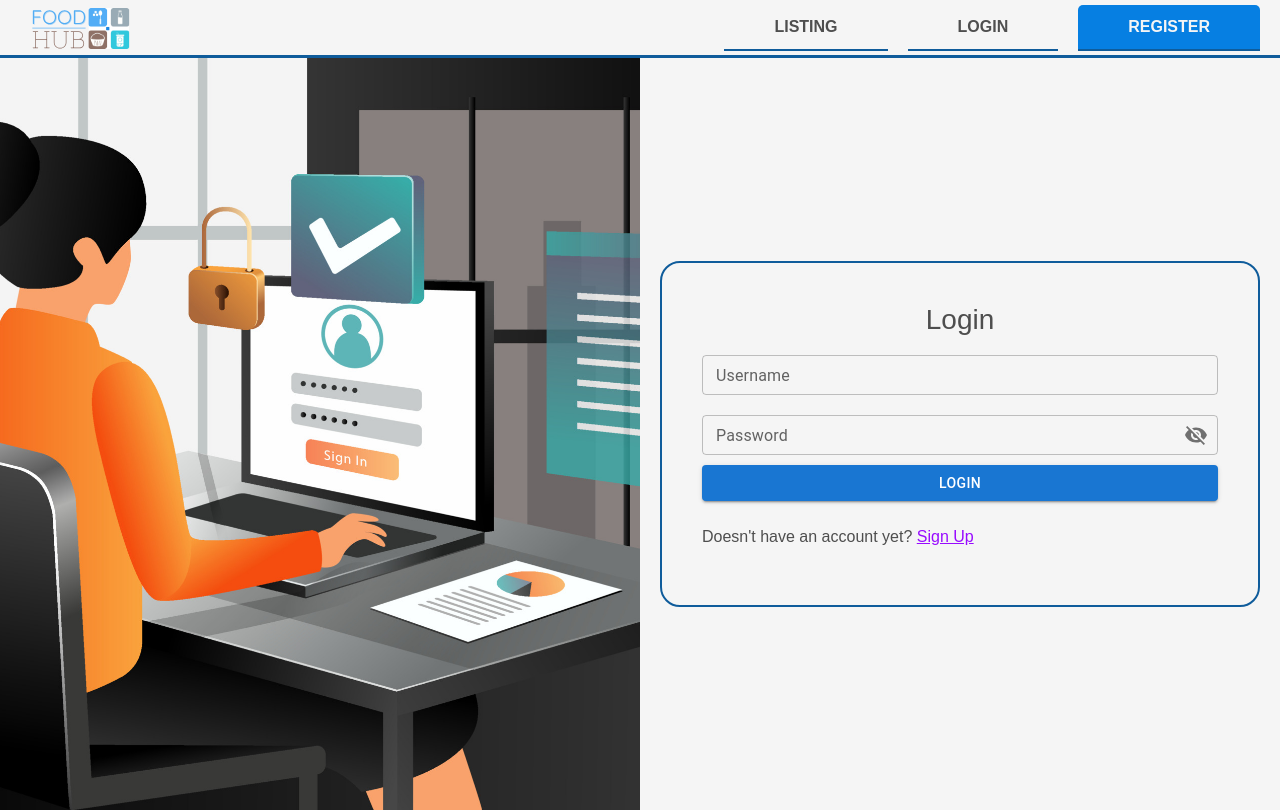
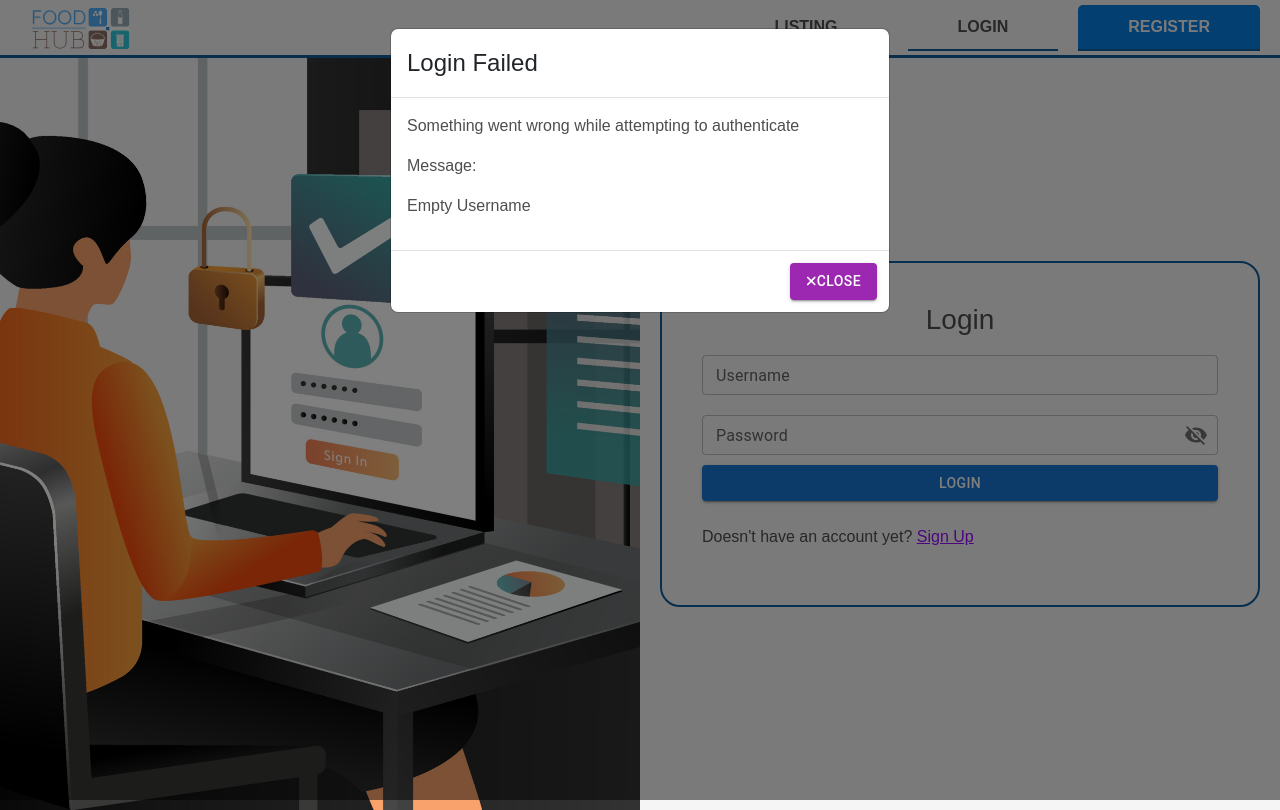
Before and after one commit to myaltithink/2024_Raite_Hackaton, a React (Vite) app in the folder FoodHub/src/FoodHub_frontend/: page /login in a window 1280 px wide. Both pictures are taken after a click on the button "LOGIN". Built offline with nearby package versions, Linux system fonts and the light colour scheme.

Commit message:
finished login & register page

```diff
--- a/FoodHub/src/FoodHub_frontend/src/AppRouting.jsx
+++ b/FoodHub/src/FoodHub_frontend/src/AppRouting.jsx
@@ -31,7 +31,7 @@ const App = () => {
         <Routes>
           <Route path="/sample" element={<AppSample/>}/>
           <Route path="/" index element={<HomePage/>}/>
-          <Route path="/login" element={<Login/>}/>
+          <Route path="/login" element={<Login setAuthContext={toggleAuthContext}/>}/>
           <Route path="/register" element={<Register/>}/>
           <Route path="/listing" element={<PublicListing/>}/>
           <Route path="/profile" element={<AuthRoute isAuthenticated={authContext.authenticated} component={<Profile/>}/>}/>
--- a/FoodHub/src/FoodHub_frontend/src/pages/Login.jsx
+++ b/FoodHub/src/FoodHub_frontend/src/pages/Login.jsx
@@ -1,15 +1,32 @@
 import { Button, TextField } from "@mui/material";
 import { useEffect, useState } from "react";
 import PasswordField from "../components/PasswordField";
-import { Link } from "react-router-dom";
+import { Link, useNavigate } from "react-router-dom";
 import { FoodHub_backend } from 'declarations/FoodHub_backend';
+import { Modal } from "react-bootstrap";
+import { FontAwesomeIcon } from "@fortawesome/react-fontawesome";
+import { faClose } from "@fortawesome/free-solid-svg-icons";
 
-function Login(){
+function Login(props){
+
+    const navigate = useNavigate();
 
     const [details, setDetails] = useState({
         username: '',
         password: ''
     });
+
+    const [errorModal, setErrorModal] = useState({
+        show: false,
+        message: ""
+    })
+
+    const toggleErrorModal = (message) => {
+        setErrorModal({
+            show: !errorModal.show,
+            message: message
+        })
+    }
 
     const handleInputChange = (e) => {
         const {id, value} = e.target
@@ -21,16 +38,24 @@ function Login(){
 
     const handleSubmit = () => {
         if (details.username.trim().length == 0){
-            console.log("empty username");
+            toggleErrorModal("Empty Username")
             return;
         }
         if (details.password.trim().length == 0){
-            console.log("empty password")
+            toggleErrorModal("Empty Password")
             return;
         }
-        FoodHub_backend.loginmethod(JSON.stringify(details)).then((e) => {
-            console.log(e);
+        FoodHub_backend.loginmethod(JSON.stringify(details)).then((response) => {
+            const res = JSON.parse(response);
+            if(!res.logged){
+                throw new Error(res.message)
+            }
+            props.setAuthContext(true, res.token)
+            navigate("/my-listing")
         })
+        .catch((e) => {
+            toggleErrorModal(e.message)
+        });
     }
 
     return (
@@ -59,6 +84,24 @@ function Login(){
                     <p>Doesn't have an account yet? <Link to="/register" style={{color: "rgb(152 11 255)"}}><u>Sign Up</u></Link></p>
                 </div>
             </div>
+            <Modal show={errorModal.show} onHide={() => toggleErrorModal("")}>
+                <Modal.Header>
+                    <Modal.Title>Login Failed</Modal.Title>
+                </Modal.Header>
+
+                <Modal.Body>
+                    <p>Something went wrong while attempting to authenticate</p>
+                    <p>Message:</p>
+                    <p>{errorModal.message}</p>
+                </Modal.Body>
+
+                <Modal.Footer>
+                    <Button variant="contained" color="secondary" onClick={() => toggleErrorModal("")}>
+                        <FontAwesomeIcon icon={faClose} className="me2"/>
+                        Close
+                    </Button>
+                </Modal.Footer>
+            </Modal>
         </div>
     )
 }
--- a/FoodHub/src/FoodHub_frontend/src/pages/Register.jsx
+++ b/FoodHub/src/FoodHub_frontend/src/pages/Register.jsx
@@ -1,11 +1,13 @@
 import { Button, Checkbox, FormControlLabel, TextField } from "@mui/material";
 import PasswordField from "../components/PasswordField";
-import { Form, Link } from "react-router-dom";
+import { Form, Link, useNavigate } from "react-router-dom";
 import { useState } from "react";
 import { isEmpty, isFormValid } from "../utils/Utils";
 import { ModalBody, ModalFooter, ModalHeader, ModalTitle } from "react-bootstrap";
 import { Modal } from "react-bootstrap";
 import { FoodHub_backend } from 'declarations/FoodHub_backend';
+import { FontAwesomeIcon } from "@fortawesome/react-fontawesome";
+import { faClose } from "@fortawesome/free-solid-svg-icons";
 
 function Register (){
 
@@ -25,11 +27,15 @@ function Register (){
         message: []
     })
 
+    const navigate = useNavigate();
+
     const[showModal, setShowModal] = useState(false);
 
     const toggleModal = () => {
         setShowModal(!showModal);
     }
+
+    const [successModal, setSuccessModal] = useState(false)
 
     const handleInputChange = (e) => {
         const {id, value} = e.target;
@@ -58,10 +64,11 @@ function Register (){
             return;
         }
 
-        console.log("no error can continue")
+        FoodHub_backend.registermethod(JSON.stringify(details)).then(response => {
+            const res = JSON.parse(response)
+            if(!res.registered) throw new Error(res.message)
 
-        FoodHub_backend.registermethod(JSON.stringify(details)).then(data => {
-            console.log(data);
+            toggleSuccessModal()
         }).catch((e) => {
             setHasError({
                 error: true,
@@ -70,6 +77,14 @@ function Register (){
             toggleModal();
         });
 
+    }
+
+    const toggleSuccessModal = () => {
+        setSuccessModal(!successModal)
+    }
+
+    const navigateToLogin = () => {
+        navigate("/login")
     }
 
     return (
@@ -146,6 +161,21 @@ function Register (){
                     <p>Already have an account? <Link to="/login" style={{color: "rgb(152 11 255)"}}><u>Sign In</u></Link></p>
                 </div>
             </div>
+            <Modal show={successModal} onHide={navigateToLogin}>
+                <ModalHeader>
+                    <ModalTitle>Registration Success</ModalTitle>
+                </ModalHeader>
+                <ModalBody>
+                    <p>Registration has been accepted</p>
+                    <p>You may now login your account</p>
+                </ModalBody>
+                <ModalFooter>
+                    <Button variant="contained" color="secondary" onClick={navigateToLogin}>
+                        <FontAwesomeIcon icon={faClose} className="me-2"/>
+                        Close
+                    </Button>
+                </ModalFooter>
+            </Modal>
             <Modal show={showModal} onHide={toggleModal}>
                 <ModalHeader>
                     <ModalTitle>
```
